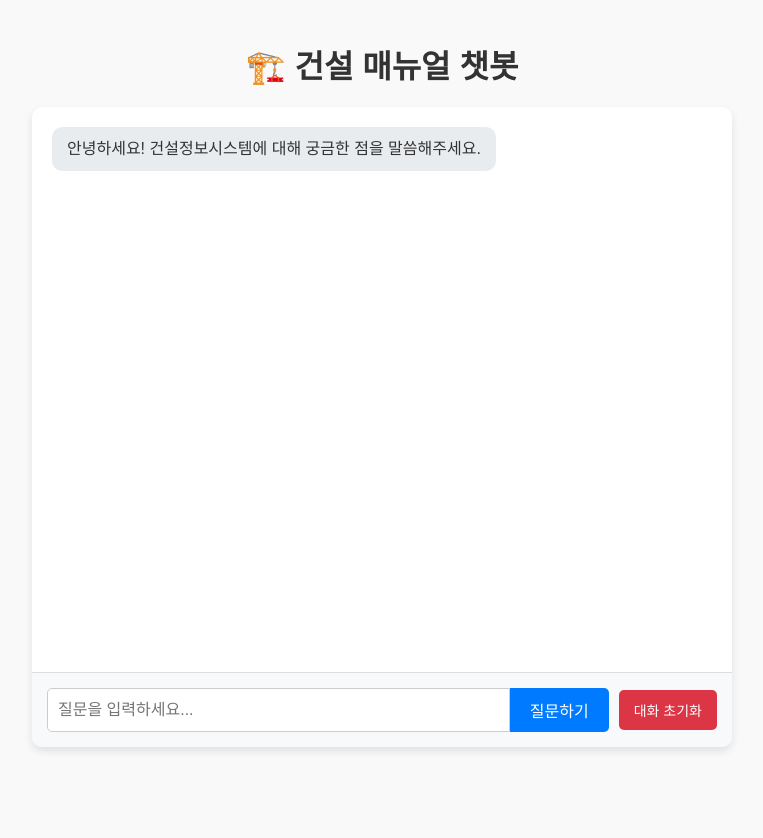
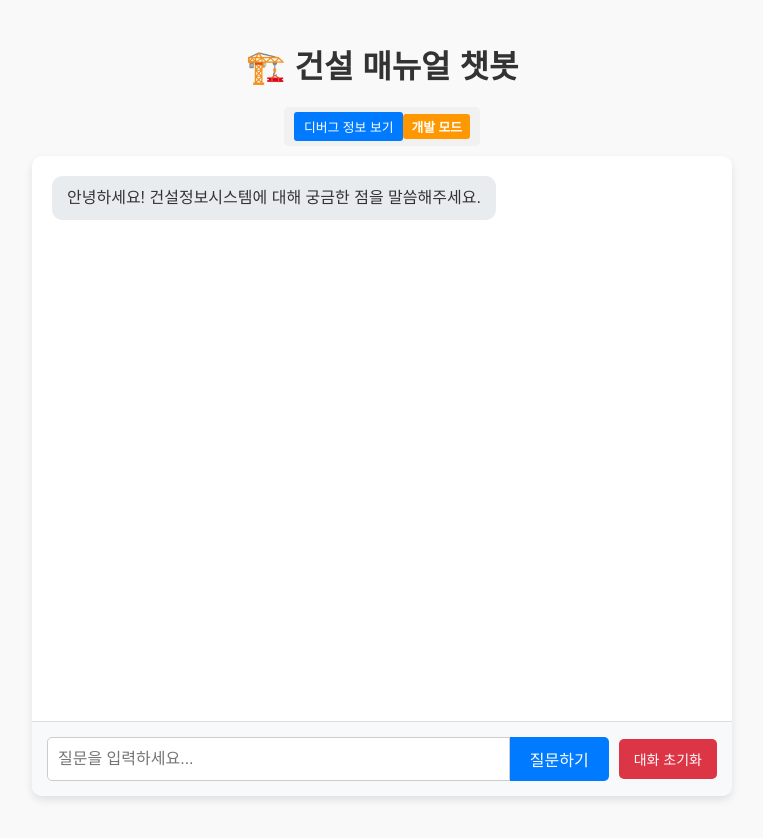
Before and after one commit to onepmis-redmine/construction-chatbot, a React (Create React App) app in the folder frontend/: page / in a window 1280 px wide. Shown: the whole page, without its empty margins (258-1021 px from the left). Built offline with nearby package versions, Linux system fonts and the light colour scheme.

Commit message:
개발 환경 우선 처리 및 예시 출력 형식 개선

```diff
--- a/frontend/src/App.css
+++ b/frontend/src/App.css
@@ -177,3 +177,60 @@
     padding: 10px;
   }
 }
+
+/* 개발 모드 관련 스타일 */
+.dev-controls {
+  display: flex;
+  justify-content: space-between;
+  align-items: center;
+  margin-bottom: 10px;
+  padding: 5px 10px;
+  background-color: #f1f1f1;
+  border-radius: 5px;
+}
+
+.debug-button {
+  background-color: #007bff;
+  color: white;
+  border: none;
+  padding: 5px 10px;
+  border-radius: 3px;
+  cursor: pointer;
+  font-size: 0.8rem;
+}
+
+.debug-button:hover {
+  background-color: #0056b3;
+}
+
+.dev-badge {
+  background-color: #ff9800;
+  color: white;
+  padding: 3px 8px;
+  border-radius: 3px;
+  font-size: 0.8rem;
+  font-weight: bold;
+}
+
+.debug-info {
+  margin-top: 10px;
+  padding: 8px;
+  background-color: #f8f9fa;
+  border-radius: 5px;
+  font-size: 0.8rem;
+}
+
+.debug-info summary {
+  cursor: pointer;
+  font-weight: bold;
+  color: #007bff;
+}
+
+.debug-info pre {
+  margin-top: 5px;
+  white-space: pre-wrap;
+  background-color: #e9ecef;
+  padding: 8px;
+  border-radius: 3px;
+  overflow-x: auto;
+}
--- a/frontend/src/App.js
+++ b/frontend/src/App.js
@@ -1,6 +1,13 @@
 import React, { useState, useEffect, useRef } from "react";
 import axios from "axios";
 import "./App.css";
+
+// API 기본 URL 설정 - 개발/프로덕션 환경에 따라 다른 URL 사용
+const API_BASE_URL = process.env.NODE_ENV === 'development'
+  ? "http://localhost:8000"
+  : "https://construction-chatbot-api.onrender.com";
+
+console.log(`운영 모드: ${process.env.NODE_ENV}, API URL: ${API_BASE_URL}`);
 
 function App() {
   const [messages, setMessages] = useState(() => {
@@ -12,6 +19,8 @@ function App() {
   });
   const [input, setInput] = useState("");
   const [loading, setLoading] = useState(false);
+  const [isDevMode, setIsDevMode] = useState(process.env.NODE_ENV === 'development');
+  const [showDebugInfo, setShowDebugInfo] = useState(false);
   const messagesEndRef = useRef(null);
   const inputRef = useRef(null); // 입력 필드 참조
 
@@ -37,6 +46,10 @@ function App() {
     }
   }, [loading]);
 
+  const toggleDebugInfo = () => {
+    setShowDebugInfo(!showDebugInfo);
+  };
+
   const handleSubmit = async (e) => {
     e.preventDefault();
     if (!input.trim()) return;
@@ -55,9 +68,15 @@ function App() {
     setLoading(true);
 
     try {
-      const response = await axios.post("https://construction-chatbot-api.onrender.com/ask", {
+      // 개발/프로덕션 환경에 따라 다른 API URL 사용
+      const response = await axios.post(`${API_BASE_URL}/ask`, {
         query: input,
       });
+
+      // 디버그 정보 로깅
+      if (response.data.is_dev) {
+        console.log("디버그 정보:", response.data.debug_info);
+      }
 
       // 챗봇 답변 추가
       setMessages((prev) => [
@@ -66,6 +85,8 @@ function App() {
           role: "bot",
           content: response.data.answer,
           sources: Array.isArray(response.data.sources) ? response.data.sources : [],
+          debug_info: response.data.debug_info || {},
+          is_dev: response.data.is_dev || false
         },
       ]);
     } catch (error) {
@@ -76,6 +97,8 @@ function App() {
           role: "bot",
           content: "죄송해요, 서버에 문제가 생겼어요. 잠시 후 다시 시도해주세요!",
           sources: [],
+          error: error.toString(),
+          is_dev: isDevMode
         },
       ]);
       console.error("서버 에러:", error);
@@ -94,13 +117,19 @@ function App() {
     console.log("대화 초기화 버튼 클릭");
   };
 
-  // 디버깅: 버튼 텍스트 확인
-  console.log(`전송 버튼 텍스트: ${sendButtonText}`);
-  console.log(`대화 초기화 버튼 텍스트: ${clearButtonText}`);
-
   return (
     <div className="app-container">
       <h1 className="app-title">🏗️ 건설 매뉴얼 챗봇</h1>
+
+      {isDevMode && (
+        <div className="dev-controls">
+          <button onClick={toggleDebugInfo} className="debug-button">
+            {showDebugInfo ? "디버그 정보 숨기기" : "디버그 정보 보기"}
+          </button>
+          <span className="dev-badge">개발 모드</span>
+        </div>
+      )}
+
       <div className="chat-container">
         <div className="messages">
           {messages.map((msg, index) => (
@@ -110,7 +139,7 @@ function App() {
             >
               <div className="message-content">
                 {msg.content}
-                {msg.sources.length > 0 && (
+                {msg.sources && msg.sources.length > 0 && (
                   <div className="sources">
                     <strong>출처:</strong>
                     <ul>
@@ -118,6 +147,24 @@ function App() {
                         <li key={i}>{src}</li>
                       ))}
                     </ul>
+                  </div>
+                )}
+
+                {showDebugInfo && msg.is_dev && msg.debug_info && (
+                  <div className="debug-info">
+                    <details>
+                      <summary>디버그 정보</summary>
+                      <pre>{JSON.stringify(msg.debug_info, null, 2)}</pre>
+                    </details>
+                  </div>
+                )}
+
+                {showDebugInfo && msg.is_dev && msg.error && (
+                  <div className="debug-info">
+                    <details>
+                      <summary>오류 정보</summary>
+                      <pre>{msg.error}</pre>
+                    </details>
                   </div>
                 )}
               </div>
```
Also changed, not shown: 2 other files (tests, documents, lock files or other folders).
